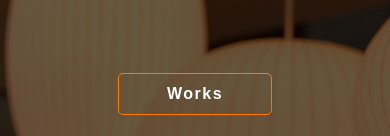
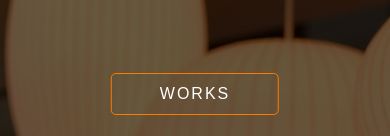
Before and after one commit to PadillaTom/Personal-Portfolio-React, a React (Create React App) app: page / in a window 390 px wide. Shown: the part 518-654 px from the top of the page. Built offline with nearby package versions, Linux system fonts and the light colour scheme.

Commit message:
Mobile Hero done

```diff
--- a/src/App.css
+++ b/src/App.css
@@ -20,7 +20,7 @@ Variables
   /* Colors */
   --MainColor: #ff7b00;
   --BgColor: #fafafa;
-  --MainGray: #393e41;
+  --MainGray: #262829;
   --CtaColor: #ff101f;
 
   /* grey used for paragraphs */
@@ -160,7 +160,7 @@ Navbar / Sidebar
   cursor: pointer;
 }
 .menu-sidebar-open-btn:hover {
-  color: var(--CtaColor);
+  color: var(--MainColor);
 }
 .navbar-links {
   display: none;
@@ -259,18 +259,19 @@ Hero Section
   left: 50%;
   transform: translateX(-50%);
   font-size: 1rem;
-  font-weight: 600;
+  text-transform: uppercase;
+  font-weight: 500;
   color: white;
-  border: 1px solid var(--MainColor);
-  letter-spacing: 1.5px;
+  border: 1.7px solid var(--MainColor);
+  letter-spacing: 2px;
   cursor: pointer;
   transition: var(--transition);
   border-radius: 5px;
   background-color: transparent;
 }
 .hero-btn:hover {
-  background-color: var(--BgColor);
-  color: var(--MainColor);
+  background-color: rgba(255, 255, 255, 0.145);
+  color: white;
 }
 /*
 ===============
--- a/src/App.js
+++ b/src/App.js
@@ -11,6 +11,9 @@ function App() {
       <Navbar></Navbar>
       {/* Hero Section */}
       <HeroSection></HeroSection>
+      {/* About Section */}
+      {/* Projects Section */}
+      {/* Contact Section */}
     </div>
   );
 }
```
